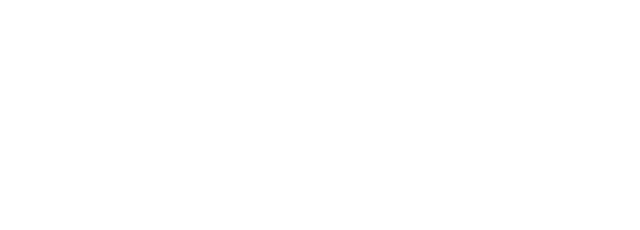
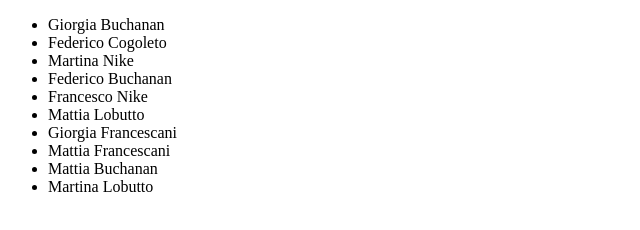
Before and after one commit to federicoverbicaro/js-jsnacks-blocco-1, a plain HTML site: page assets/blocco-2 snake2/index.html in a window 1280 px wide. Shown: the whole page, without its empty margins (0-640 px from the left). Drawn offline with Linux system fonts and the light colour scheme.

Commit message:
feat: Termine esercizzio blocco-2 snake2

```diff
--- a/assets/blocco-2 snake2/index.html
+++ b/assets/blocco-2 snake2/index.html
@@ -1,15 +1,25 @@
 <!DOCTYPE html>
 <html lang="en">
+
 <head>
     <meta charset="UTF-8">
     <meta name="viewport" content="width=device-width, initial-scale=1.0">
     <title>js-jsnacks-blocco1</title>
     <link rel="stylesheet" href="./css/style.css">
 </head>
+
 <body>
 
+    <!-- Blocco 2 - snack 2
+    Generatore di “nomi cognomi” casuali: il Grande Gatsby ha una lista di nomi e una lista di cognomi, e da queste vuole generare una falsa lista di invitati con nome e cognome. -->
+
+
+    <div>
+        <ul id="listaInvitatiFalsi"></ul>
+    </div>
 
     <script src="./js/main.js"></script>
 
 </body>
+
 </html>
--- a/assets/blocco-2 snake2/js/main.js
+++ b/assets/blocco-2 snake2/js/main.js
@@ -0,0 +1,25 @@
+
+
+const nomi = ["Federico","Francesco","Mattia","Letizia","Martina","Giorgia"]
+
+const cognomi = ["Rossi","Francescani","Lobutto","Buchanan","Nike","Cogoleto"]
+
+const numeroInvitati = 10
+
+const invitatiFalsi = []
+
+for ( let i = 0; i < numeroInvitati; i++){
+    const nomeCasuale = nomi[Math.floor(Math.random() * nomi.length)]
+
+    const cognomeCasuale = cognomi [Math.floor(Math.random() * cognomi.length)]
+
+    invitatiFalsi.push(`${nomeCasuale} ${cognomeCasuale}`)
+}
+
+const listaInvitatiFalsiHtml = document.getElementById("listaInvitatiFalsi")
+
+for (let i = 0; i < invitatiFalsi.length; i++){
+     const listItems = document.createElement ("li")
+     listItems.textContent = invitatiFalsi[i]
+     listaInvitatiFalsiHtml.appendChild(listItems)
+}
```
